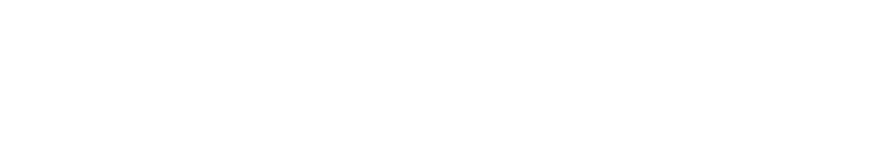
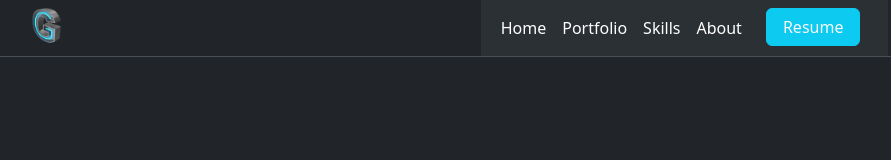
Before and after one commit to sms-Sifat-115/Assignment-1, a plain HTML site: page index.html in a window 1280 px wide. Shown: the whole page, without its empty margins (186-1077 px from the left). Drawn offline with nearby package versions, Linux system fonts and the light colour scheme.

Commit message:
Fist Draft: Navbar Added

```diff
--- a/index.html
+++ b/index.html
@@ -3,9 +3,46 @@
 <head>
     <meta charset="UTF-8">
     <meta name="viewport" content="width=device-width, initial-scale=1.0">
-    <title>Document</title>
+    <link href="https://cdn.jsdelivr.net/npm/bootstrap@5.3.3/dist/css/bootstrap.min.css" rel="stylesheet" integrity="sha384-QWTKZyjpPEjISv5WaRU9OFeRpok6YctnYmDr5pNlyT2bRjXh0JMhjY6hW+ALEwIH" crossorigin="anonymous">
+    <title>Assignment 1</title>
 </head>
-<body>
+<body class="bg-dark border-bottom border-body " data-bs-theme="dark">
+    <div id="navbar" class="d-flex justify-content-around">
+        <div>
+            <img class="img-fluid" style="height: 50px; width: 50px;" src="./Resources/icons/logo.png" alt="">
+        </div>
+        <div>
+            <nav class="navbar navbar-expand-lg bg-body-tertiary">
 
+                <div class="container-fluid">
+                  <button class="navbar-toggler" type="button" data-bs-toggle="collapse" data-bs-target="#navbarScroll" aria-controls="navbarScroll" aria-expanded="false" aria-label="Toggle navigation">
+                    <span class="navbar-toggler-icon"></span>
+                  </button>
+                  <div class="collapse navbar-collapse" id="navbarScroll">
+                    <ul class="navbar-nav me-auto my-2 my-lg-0 navbar-nav-scroll" style="--bs-scroll-height: 100px;">
+                      <li class="nav-item">
+                        <a class="nav-link active" aria-current="page" href="#">Home</a>
+                      </li>
+                      <li class="nav-item">
+                        <a class="nav-link active" aria-current="page" href="#">Portfolio</a>
+                      </li>
+                      <li class="nav-item">
+                        <a class="nav-link active" aria-current="page" href="#">Skills</a>
+                      </li>
+                      <li class="nav-item">
+                        <a class="nav-link active" aria-current="page" href="#">About</a>
+                      </li>
+                      <li class="px-3">
+                        <button type="button" class="btn btn-info text-light px-3">Resume</button>
+                      </li>
+                    </ul>
+
+                  </div>
+                </div>
+              </nav>
+        </div>
+    </div>
+
+      <script src="https://cdn.jsdelivr.net/npm/bootstrap@5.3.3/dist/js/bootstrap.bundle.min.js" integrity="sha384-YvpcrYf0tY3lHB60NNkmXc5s9fDVZLESaAA55NDzOxhy9GkcIdslK1eN7N6jIeHz" crossorigin="anonymous"></script>
 </body>
 </html>
```
